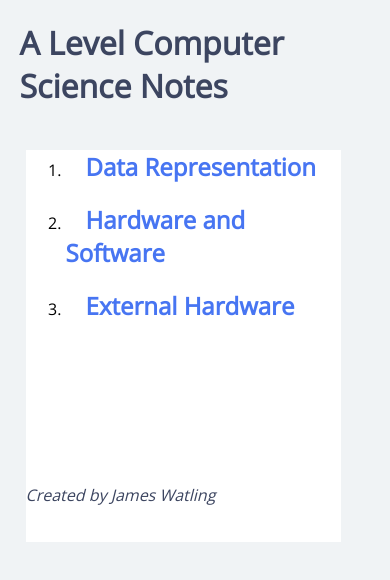
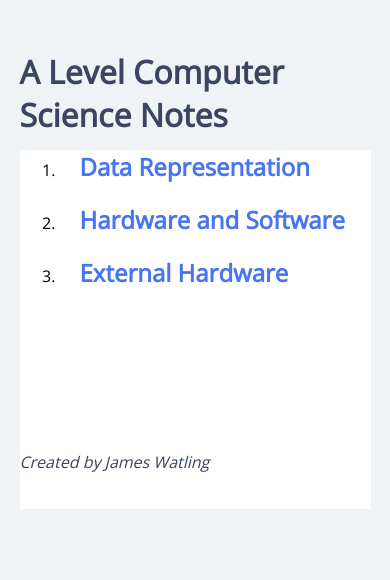
Before and after one commit to james28689/A-Level-Notes, a plain HTML site: page index.html in a window 390 px wide. Drawn offline with nearby package versions, Linux system fonts and the light colour scheme.

Commit message:
css changes 7

```diff
--- a/style.css
+++ b/style.css
@@ -15,10 +15,12 @@ body {
   color:#3c4560;
   width: 90vw;
   margin-left: 5vw;
+  margin-top: 50px;
 }
 
 #content {
-  width: 90%;
+  width: 90vw;
+  margin-left: 5vw;
   display: flexbox;
   justify-content: center;
   margin: auto;
@@ -49,9 +51,3 @@ img {
   position: absolute;
   bottom: 20px;
 }
-
-@media (max-width: 1080px) {
-  body {
-    width: 90%;
-  }
-}
```
